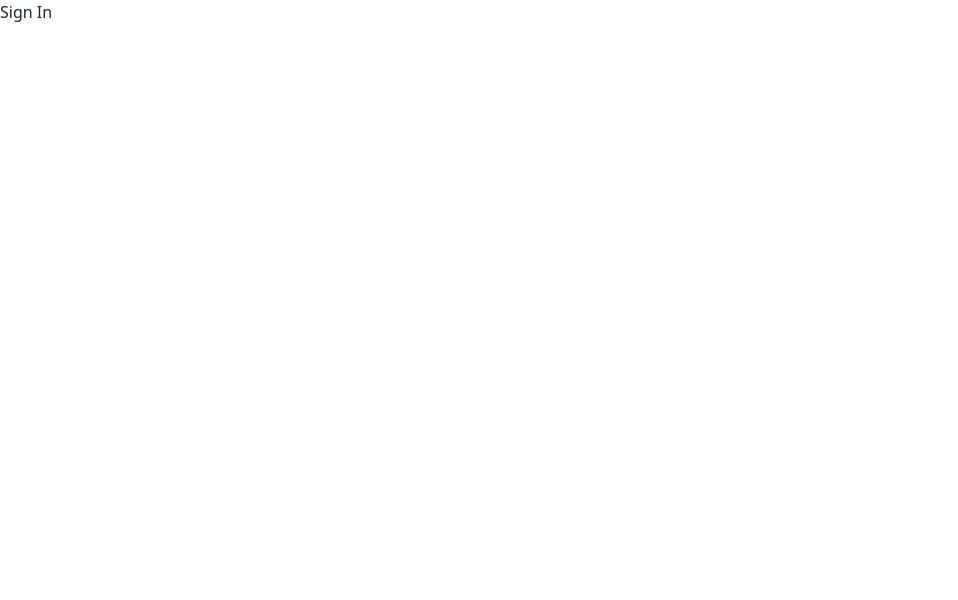
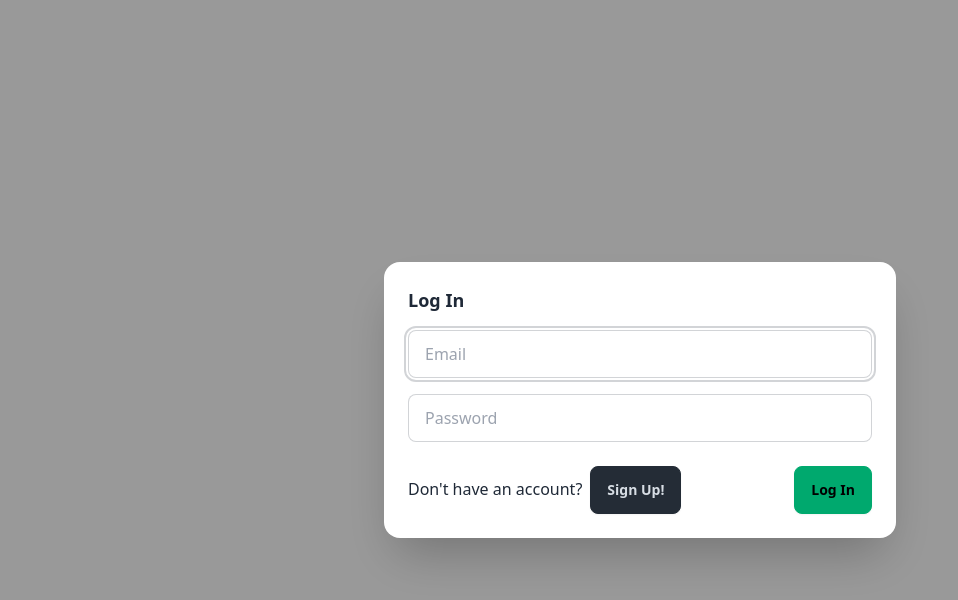
Before and after one commit to Lazerson-Design/event-scheduler, a React (Vite) app: page /signin in a window 1280 px wide. Shown: the top 600 px of the page, without its empty margins (0-958 px from the left). Built offline with nearby package versions, Linux system fonts and the light colour scheme.

Commit message:
signin signup funktioniert

```diff
--- a/src/App.jsx
+++ b/src/App.jsx
@@ -1,4 +1,5 @@
 import { BrowserRouter as Router, Route, Routes } from "react-router-dom";
+import AuthProvider from "./context/AuthContext";
 import HomePage from "./pages/HomePage";
 import EventDetailsPage from "./pages/EventDetailsPage";
 import SignUpPage from "./pages/SignUpPage";
@@ -7,6 +8,7 @@ import CreateEventPage from "./pages/CreateEventPage";
 
 function App() {
   return (
+    <AuthProvider>
       <Router>
         <Routes>
           <Route path="/" element={<HomePage />} />
@@ -16,6 +18,7 @@ function App() {
           <Route path="/create-event" element={<CreateEventPage />} />
         </Routes>
       </Router>
+    </AuthProvider>
   );
 }
 
--- /dev/null
+++ b/src/context/AuthContext.jsx
@@ -0,0 +1,30 @@
+import { createContext, useState } from "react";
+
+// Create the AuthContext
+export const AuthContext = createContext();
+
+// AuthProvider component to provide auth state and functions
+const AuthProvider = ({ children }) => {
+  const [isLoggedIn, setIsLoggedIn] = useState(false);
+
+  // Handle login success
+  const onLoginSuccess = () => {
+    setIsLoggedIn(true);
+    console.log("User is logged in");
+  };
+
+  // Handle logout
+  const onLogout = () => {
+    setIsLoggedIn(false);
+    localStorage.removeItem("token"); // Remove the token on logout
+  };
+
+  // Provide the values to the components
+  return (
+    <AuthContext.Provider value={{ isLoggedIn, onLoginSuccess, onLogout }}>
+      {children}
+    </AuthContext.Provider>
+  );
+};
+
+export default AuthProvider;
--- a/src/pages/HomePage.jsx
+++ b/src/pages/HomePage.jsx
@@ -1,16 +1,45 @@
-import React, { useEffect } from "react";
-import SignUpPage from "./SignUpPage"; // Make sure to import the SignUpPage
+import React, { useEffect, useState, useContext } from "react";
+import SignUpPage from "./SignUpPage";
+import SignInPage from "./SignInPage";
+import { AuthContext } from "../context/AuthContext";
 
 export default function HomePage() {
+  const { isLoggedIn, onLogout } = useContext(AuthContext);
+
   useEffect(() => {
-    // Automatically show the sign-up modal when the component mounts
-    document.getElementById("sign_up_modal").showModal();
-  }, []); // Empty dependency array ensures this runs only once when the component mounts
+    // When the component mounts or when isLoggedIn changes, we check if the modal should be shown
+    const modalElement = document.getElementById("sign_up_modal");
+    // If the user is not logged in and the modal element is found, show the modal
+    if (!isLoggedIn && modalElement) {
+      modalElement.showModal(); // Opens the sign-up modal if the user is not logged in
+    }
+  }, [isLoggedIn]); // Re-run this effect if the isLoggedIn state changes
+
+  // Function to handle successful login
+  const handleLoginSuccess = () => {
+    setIsLoggedIn(true); // Set the login state to true once the user successfully logs in
+    // Close the modal once the user logs in successfully
+    document.getElementById("sign_up_modal").close();
+  };
 
   return (
     <div className="container mx-auto">
-      {/* Render the SignUpPage, which contains the modal */}
-      <SignUpPage />
+      {/* Conditionally render content based on the user's login status */}
+      {!isLoggedIn ? (
+        // If not logged in, prompt the user to log in or sign up
+        <>
+          <p>Please sign up or log in to access the content.</p>
+          {/* Render the SignUpPage component and pass the onLoginSuccess handler as a prop */}
+          <SignUpPage onLoginSuccess={handleLoginSuccess} />
+        </>
+      ) : (
+        // If logged in, show the homepage content and a log-out button
+        <div>
+          <h1>Welcome to the HomePage!</h1>
+          {/* Log out button to reset the login state */}
+          <button onClick={() => onLogout()}>Log Out</button>
+        </div>
+      )}
     </div>
   );
 }
--- a/src/pages/SignInPage.jsx
+++ b/src/pages/SignInPage.jsx
@@ -1,4 +1,165 @@
-// placeholder
+import React, { useState, useEffect, useContext } from "react";
+import { useNavigate } from "react-router-dom";
+import { AuthContext } from "../context/AuthContext"; // Import AuthContext
+
 export default function SignInPage() {
-  return <div className="container mx-auto">Sign In</div>;
+  useEffect(() => {
+    // Automatically add 'modal-open' class to open the modal
+    const modalElement = document.getElementById("sign_in_modal");
+    if (modalElement) {
+      modalElement.showModal(); // Open modal when component mounts
+    }
+  }, []); // This ensures the modal opens automatically when the component mounts
+
+  const handleCloseModal = () => {
+    const modalElement = document.getElementById("sign_in_modal");
+    if (modalElement) {
+      modalElement.close(); // Close modal when called
+    }
+  };
+
+  // Access the onLoginSuccess from AuthContext
+  const { onLoginSuccess } = useContext(AuthContext); // Use context for login success
+
+  // useState to manage form data for both Sign Up and Log In forms
+  const [formData, setFormData] = useState({
+    email: "",
+    password: "",
+  });
+
+  // useNavigate hook to programmatically navigate after successful actions
+  const navigate = useNavigate();
+
+  // Handle input changes for both forms
+  const handleChange = (e) =>
+    setFormData((prev) => ({
+      ...prev,
+      [e.target.name]: e.target.value,
+    }));
+
+  // Clear form data after successful sign-in
+  const clearForm = () => {
+    setFormData({
+      email: "",
+      password: "",
+    });
+  };
+
+  // Handle Log In form submission
+  const handleLogInSubmit = async (e) => {
+    e.preventDefault();
+
+    try {
+      // API call to log in the user
+      const res = await fetch(
+        import.meta.env.VITE_API_URL + "/api/auth/login",
+        {
+          method: "POST",
+          headers: {
+            "Content-Type": "application/json",
+          },
+          body: JSON.stringify({
+            email: formData.email,
+            password: formData.password,
+          }),
+        }
+      );
+
+      if (!res.ok) {
+        throw new Error("Login failed!");
+      }
+
+      const data = await res.json();
+      console.log(data);
+
+      // Store the token in localStorage
+      localStorage.setItem("token", data.token);
+
+      // Clear form after successful sign-in
+      clearForm();
+
+      // Check if onLoginSuccess is available
+      if (typeof onLoginSuccess === "function") {
+        // Call the onLoginSuccess function from the context
+        onLoginSuccess();
+      } else {
+        console.error("onLoginSuccess is not a function");
+      }
+
+      // Close modal after successful sign-in
+      handleCloseModal();
+
+      // Redirect to HomePage after login
+      navigate("/");
+    } catch (error) {
+      console.error(error);
+    }
+  };
+
+  return (
+    <div className="container mx-auto">
+      {/* Log-In Modal */}
+      <dialog id="sign_in_modal" className="modal">
+        <div className="modal-box">
+          <h3 className="font-bold text-lg">Log In</h3>
+          {/* Log-In form */}
+          <form onSubmit={handleLogInSubmit}>
+            {/* Email Input */}
+            <label className="input input-bordered flex items-center gap-2 mt-4">
+              <input
+                type="email"
+                name="email"
+                placeholder="Email"
+                className="grow"
+                value={formData.email}
+                onChange={handleChange}
+                required
+              />
+            </label>
+
+            {/* Password Input */}
+            <label className="input input-bordered flex items-center gap-2 mt-4">
+              <input
+                type="password"
+                name="password"
+                placeholder="Password"
+                className="grow"
+                value={formData.password}
+                onChange={handleChange}
+                required
+              />
+            </label>
+
+            {/* Action Buttons */}
+            <div className="flex justify-between items-center mt-6">
+              <div>
+                <p className="inline mr-2">Don't have an account?</p>
+                {/* Button to navigate to the Sign-Up page */}
+                <button
+                  type="button"
+                  className="btn btn-active btn-neutral"
+                  onClick={() => {
+                    handleCloseModal(); // Close this modal
+                    navigate("/signup"); // Navigate to Sign-Up
+                  }}
+                >
+                  Sign Up!
+                </button>
+              </div>
+              {/* Log-In Submit Button */}
+              <button
+                type="submit"
+                className="btn btn-success"
+                onClick={() => {
+                  handleCloseModal();
+                }}
+              >
+                Log In
+              </button>
+            </div>
+          </form>
+        </div>
+      </dialog>
+    </div>
+  );
 }
--- a/src/pages/SignUpPage.jsx
+++ b/src/pages/SignUpPage.jsx
@@ -1,12 +1,30 @@
-import React, { useState } from "react";
+import React, { useState, useEffect, useContext } from "react";
 import { useNavigate } from "react-router-dom";
+import { AuthContext } from "../context/AuthContext"; // Import AuthContext
 
 export default function SignUpPage() {
+  useEffect(() => {
+    const modalElement = document.getElementById("sign_up_modal");
+    if (modalElement) {
+      modalElement.showModal();
+    }
+  }, []); // This ensures the modal opens automatically when the component mounts
+
+  const handleCloseModal = () => {
+    const modal = document.getElementById("modal-container");
+    if (modal) {
+      modal.close(); // Close the modal using the dialog API
+    }
+  };
+
+  // Access the onLoginSuccess from AuthContext
+  const { onLoginSuccess } = useContext(AuthContext); // Use context for login success
+
   // Adding useState to manage form data (email, password, confirm password)
   const [formData, setFormData] = useState({
     email: "",
     password: "",
-    confirmPassword: "", // Adding confirm password for additional logic
+    confirmPassword: "", // Adding confirm password for validation logic
   });
 
   // useNavigate hook to programmatically navigate after successful sign-up
@@ -18,6 +36,15 @@ export default function SignUpPage() {
       ...prev, // Preserve previous state
       [e.target.name]: e.target.value, // Update the state for the field that changed
     }));
+
+  // Clear form data after successful sign-up
+  const clearForm = () => {
+    setFormData({
+      email: "",
+      password: "",
+      confirmPassword: "", // Reset confirmPassword
+    });
+  };
 
   // Handle form submission to sign up the user
   const handleSubmit = async (e) => {
@@ -60,6 +87,9 @@ export default function SignUpPage() {
       const data = await res.json();
       console.log(data);
 
+      // Clear form after successful sign-up
+      clearForm();
+
       // Navigate to login page after successful sign-up
       navigate("/signin");
     } catch (error) {
@@ -69,14 +99,6 @@ export default function SignUpPage() {
 
   return (
     <div className="container mx-auto">
-      {/* Button to open the Sign Up modal */}
-      <button
-        className="btn"
-        onClick={() => document.getElementById("sign_up_modal").showModal()}
-      >
-        Open Sign Up Modal
-      </button>
-
       {/* Sign Up Modal */}
       <dialog id="sign_up_modal" className="modal">
         <div className="modal-box">
@@ -116,7 +138,7 @@ export default function SignUpPage() {
               >
                 <path
                   fillRule="evenodd"
-                  d="M14 6a4 4 0 0 1-4.899 3.899l-1.955 1.955a.5.5 0 0 1-.353.146H5v1.5a.5.5 0 0 1-.5.5h-2a.5.5 0 0 1-.5-.5v-2.293a.5.5 0 0 1 .146-.353l3.955-3.955A4 4 0 1 1 14 6Zm-4-2a.75.75 0 0 0 0 1.5.5.5 0 0 1 .5.5.75.75 0 0 0 1.5 0 2 2 0 0 0-2-2Z"
+                  d="M14 6a4 4 0 0 1-4.899 3.899l-1.955 1.955a.5.5 0 0 1-.353.146H5v1.5a.5.5 0 0 1-.5.5h-2a.5.5 0 0 1-.5-.5v-2.293a.5.5 0 0 1 .146-.353l3.955-3.955A4 4 1 1 1 14 6Zm-4-2a.75.75 0 0 0 0 1.5.5.5 0 0 1 .5.5.75.75 0 0 0 1.5 0 2 2 0 0 0-2-2Z"
                   clipRule="evenodd"
                 />
               </svg>
@@ -164,13 +186,22 @@ export default function SignUpPage() {
                 <button
                   type="button"
                   className="btn btn-active btn-neutral"
-                  onClick={() => navigate("/signin")} // Use navigate to redirect to the Sign In page
+                  onClick={() => {
+                    handleCloseModal(); // Close this modal
+                    navigate("/signin"); // Navigate to Sign-In
+                  }} // Use navigate to redirect to the Sign In page
                 >
                   Sign In
                 </button>
               </div>
               {/* Sign Up Button to submit the form */}
-              <button type="submit" className="btn btn-success">
+              <button
+                type="submit"
+                className="btn btn-success"
+                onClick={() => {
+                  handleCloseModal();
+                }}
+              >
                 Sign Up!
               </button>
             </div>
```
Lines whose indentation alone changed are shown as unchanged.
